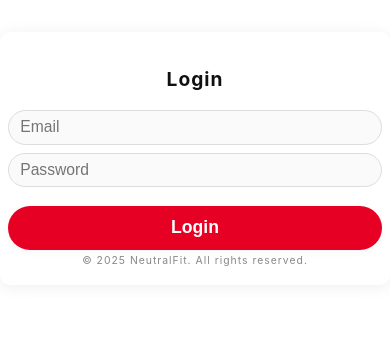
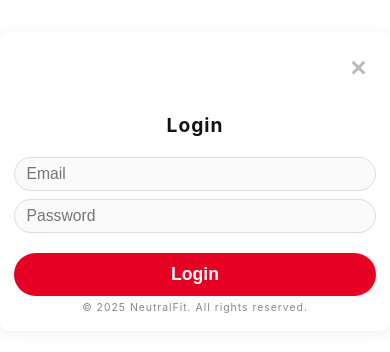
Before and after one commit to chenwa/NeutralFit, a React (Create React App) app: page /login in a window 390 px wide. Shown: the top 352 px of the page. Built offline with nearby package versions, Linux system fonts and the light colour scheme; no server answers.

Commit message:
Added logo and and some ui adjustments

```diff
--- a/public/index.html
+++ b/public/index.html
@@ -2,12 +2,12 @@
 <html lang="en">
   <head>
     <meta charset="utf-8" />
-    <link rel="icon" href="%PUBLIC_URL%/favicon.ico" />
+    <link rel="icon" href="%PUBLIC_URL%/logo.svg" />
     <meta name="viewport" content="width=device-width, initial-scale=1" />
-    <meta name="theme-color" content="#000000" />
+    <meta name="theme-color" content="#111111" />
     <meta
       name="description"
-      content="Web site created using create-react-app"
+      content="NeutralFit: Precision Golf Fitting & Beyond"
     />
     <link rel="apple-touch-icon" href="%PUBLIC_URL%/logo192.png" />
     <!--
@@ -24,7 +24,7 @@
       work correctly both with client-side routing and a non-root public URL.
       Learn how to configure a non-root public URL by running `npm run build`.
     -->
-    <title>React App</title>
+    <title>NeutralFit</title>
   </head>
   <body>
     <noscript>You need to enable JavaScript to run this app.</noscript>
--- a/src/App.css
+++ b/src/App.css
@@ -174,12 +174,12 @@
 }
 
 .nf-form-container {
-  max-width: 350px;
+  max-width: 370px;
   margin: 3.5rem auto 0 auto;
   background: #fff;
   border-radius: 18px;
   box-shadow: 0 2px 16px rgba(0,0,0,0.07);
-  padding: 1.5rem 1.2rem 0.5rem 1.2rem;
+  padding: 1.5rem 2.2rem 0.5rem 2.2rem;
   display: flex;
   flex-direction: column;
   align-items: center;
@@ -256,6 +256,30 @@
   padding: 0.3rem 0 0.1rem 0;
 }
 
+.nf-home-btn {
+  align-self: flex-end;
+  margin-bottom: 0.7rem;
+  background: none;
+  border: none;
+  color: #bbb;
+  font-size: 1.35rem;
+  font-weight: 700;
+  cursor: pointer;
+  padding: 0.1rem 0.1rem 0.1rem 0.1rem;
+  border-radius: 50%;
+  width: 2.2rem;
+  height: 2.2rem;
+  display: flex;
+  align-items: center;
+  justify-content: center;
+  transition: background 0.18s, color 0.18s;
+}
+.nf-home-btn:hover {
+  background: #f2f2f2;
+  color: #e60023;
+  text-decoration: none;
+}
+
 @media (max-width: 600px) {
   .nf-navbar {
     flex-direction: column;
@@ -274,7 +298,7 @@
   }
   .nf-form-container {
     max-width: 98vw;
-    padding: 1.2rem 0.5rem 1rem 0.5rem;
+    padding: 1.2rem 0.9rem 1rem 0.9rem;
     margin: 2rem auto 0 auto;
     border-radius: 10px;
   }
--- a/src/Login.tsx
+++ b/src/Login.tsx
@@ -34,6 +34,7 @@ const Login: React.FC = () => {
 
   return (
     <div className="nf-form-container">
+      <button className="nf-home-btn" type="button" onClick={() => navigate('/')} aria-label="Close">&#10005;</button>
       <h2 className="nf-form-title">Login</h2>
       <form className="nf-form" onSubmit={handleSubmit}>
         <input className="nf-input" name="email" type="email" placeholder="Email" value={email} onChange={e => setEmail(e.target.value)} required />
--- a/src/Signup.tsx
+++ b/src/Signup.tsx
@@ -62,6 +62,7 @@ const Signup: React.FC = () => {
 
   return (
     <div className="nf-form-container">
+      <button className="nf-home-btn" type="button" onClick={() => navigate('/')} aria-label="Close">&#10005;</button>
       <h2 className="nf-form-title">Sign Up</h2>
       <form className="nf-form nf-form-small" onSubmit={handleSubmit}>
         <div className="nf-form-row">
```
Also changed, not shown: public/logo.svg (added), public/manifest.json.
